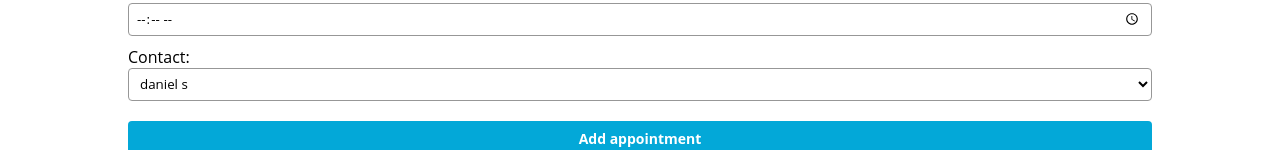
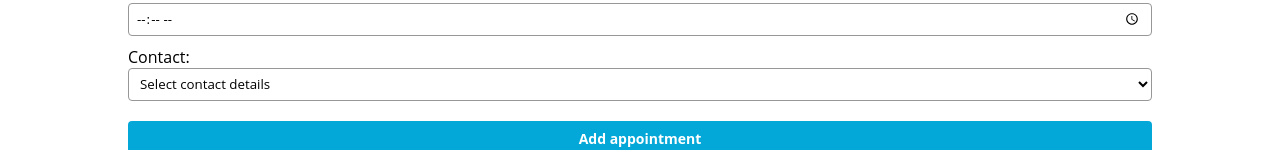
Before and after one commit to DanielStewardson/React-Appointment-Planner, a React (Create React App) app: page /appointments in a window 1280 px wide. Shown: the part 249-399 px from the top of the page. Built offline with nearby package versions, Linux system fonts and the light colour scheme.

Commit message:
fix contact picker on appointment form

```diff
--- a/src/components/contactPicker/ContactPicker.js
+++ b/src/components/contactPicker/ContactPicker.js
@@ -1,13 +1,12 @@
 import React from "react";
 
-export const ContactPicker = ({ contacts, setContact }) => {
+export const ContactPicker = ({ contacts, contact, setContact }) => {
   return (
     <>
       <label htmlFor='contacts'>Contact:</label>
-      <select id='contacts' onChange={(e) => setContact(e.target.value)}>
-        <option key='default' defaultValue='' disabled>Select contact details</option>
-
-          {contacts.map((contact, index) => {
+      <select id='contacts' value={contact} onChange={(e) => setContact(e.target.value)}>
+        <option>Select contact details</option>
+          {contacts.map((contact) => {
             return (
               <option key={contact.name} value={contact.name}>{contact.name}</option>
             )
```
